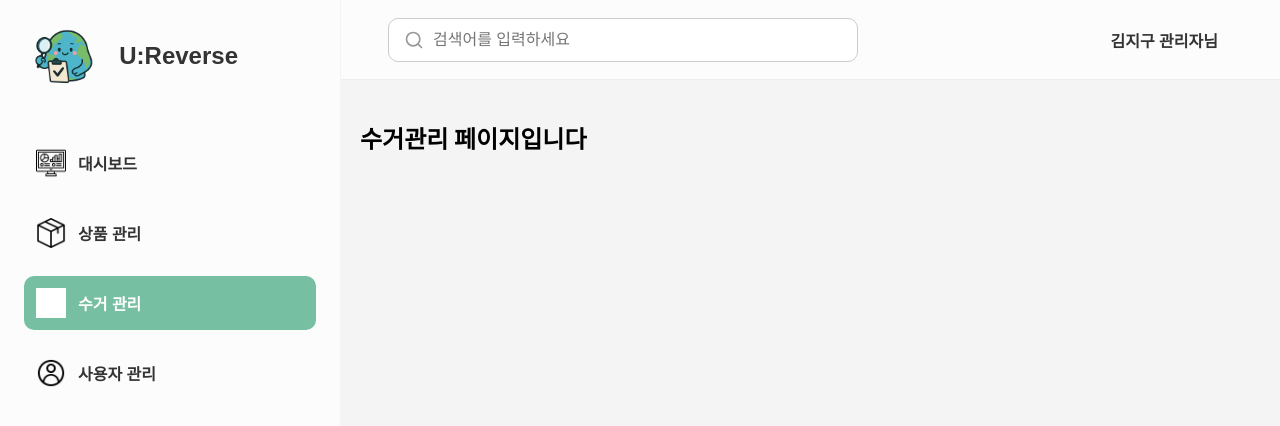
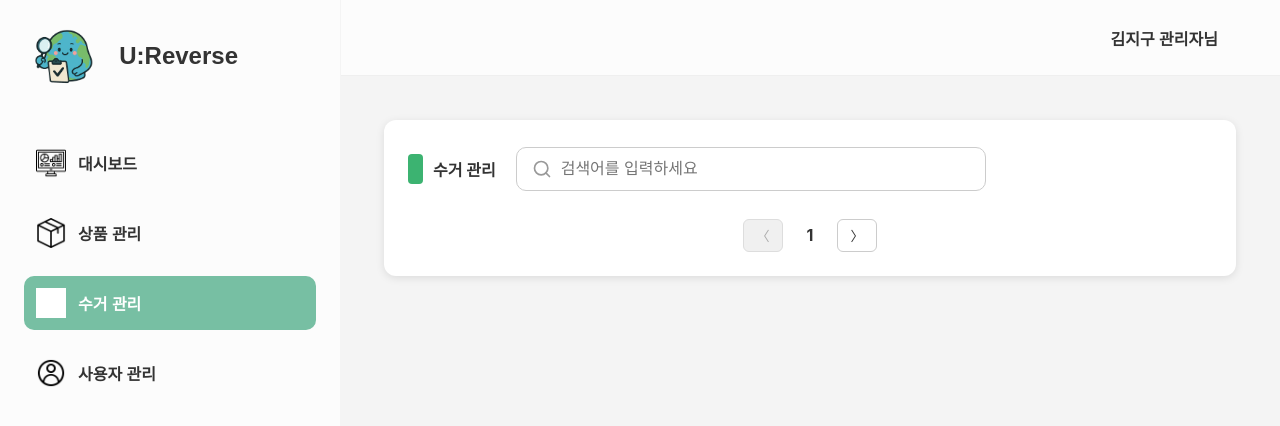
Before and after one commit to pingowl/UReverse-FE-corporate, a React (Create React App) app: page /admin/pickup in a window 1280 px wide. Shown: the top 426 px of the page. Built offline with nearby package versions, Linux system fonts and the light colour scheme; grey boxes are pictures that could not be loaded; a web font is replaced by a local one.

Commit message:
feat: 관리자 화면 수정중

```diff
--- /dev/null
+++ b/src/component/administrator/Pickup/Pickup.module.css
@@ -0,0 +1,41 @@
+/* ProductBox */
+.productBox {
+  background: white;
+  padding: 24px;
+  border-radius: 12px;
+  box-shadow: 0 2px 8px rgb(0 0 0 / 0.1);
+  margin-bottom: 24px;
+}
+
+.header {
+  display: flex;
+  align-items: center;
+  margin-bottom: 16px;
+}
+
+.leftHeader {
+  display: flex;
+  align-items: center;
+  margin-right:20px;
+}
+
+.tag {
+  width: 15px;
+  height: 30px;
+  background-color: #3cb371;
+  border-radius: 4px;
+  margin-right: 10px;
+}
+
+.titleTop {
+  font-size: 16px;
+  font-weight: bold;
+  color: #333;
+}
+
+.grid {
+  display: grid;
+  grid-template-columns: repeat(3, 1fr);
+  gap: 24px;
+  margin-bottom: 30px;
+}
--- a/src/component/administrator/Product/ProductBox.js
+++ b/src/component/administrator/Pickup/PickupBox.jsx
@@ -1,7 +1,7 @@
 import React, { useState } from 'react';
-import ProductItem from './ProductItem';
+import Search from '../../common/Search/Search';
 import Pagination from '../../common/Pagination/Pagination';
-import styles from './Product.module.css';
+import styles from './Pickup.module.css';
 
 // 예시 데이터
 const dummyProducts = [
@@ -57,7 +57,7 @@ const dummyProducts = [
 
 ];
 
-const ProductBox = () => {
+const PickupBox = () => {
   const [currentPage, setCurrentPage] = useState(1);
   const itemsPerPage = 6;
 
@@ -72,15 +72,16 @@ const ProductBox = () => {
       <div className={styles.header}>
         <div className={styles.leftHeader}>
           <div className={styles.tag} />
-          <h2 className={styles.titleTop}>상품 목록</h2>
+          <h2 className={styles.titleTop}>수거 관리</h2>
         </div>
+        <Search/>
       </div>
 
-      <div className={styles.grid}>
+      {/* <div className={styles.grid}>
         {currentItems.map((product) => (
           <ProductItem key={product.id} {...product} />
         ))}
-      </div>
+      </div> */}
 
        <Pagination
         currentPage={currentPage}
@@ -91,4 +92,4 @@ const ProductBox = () => {
   );
 };
 
-export default ProductBox;
+export default PickupBox;
--- a/src/component/administrator/Product/Product.module.css
+++ b/src/component/administrator/Product/Product.module.css
@@ -9,7 +9,6 @@
 
 .header {
   display: flex;
-  justify-content: space-between;
   align-items: center;
   margin-bottom: 16px;
 }
@@ -17,6 +16,7 @@
 .leftHeader {
   display: flex;
   align-items: center;
+  margin-right:20px;
 }
 
 .tag {
--- /dev/null
+++ b/src/component/administrator/Product/ProductBox.jsx
@@ -0,0 +1,96 @@
+import React, { useState } from 'react';
+import ProductItem from './ProductItem';
+import Search from '../../common/Search/Search';
+import Pagination from '../../common/Pagination/Pagination';
+import styles from './Product.module.css';
+
+// 예시 데이터
+const dummyProducts = [
+  {
+    id: 1,
+    image: 'https://cdn.hellodd.com/news/photo/201909/69577_craw1.jpg',
+    name: '상품 A',
+    price: 10000,
+    date: '2025-06-01',
+  },
+  {
+    id: 2,
+    image: 'https://flexible.img.hani.co.kr/flexible/normal/970/710/imgdb/original/2022/0107/20220107501703.jpg',
+    name: '상품 B',
+    price: 12000,
+    date: '2025-06-02',
+  },
+  {
+    id: 3,
+    image: '',
+    name: '상품 C',
+    price: 13000,
+    date: '2025-06-03',
+  },
+  {
+    id: 4,
+    image: '',
+    name: '상품 D',
+    price: 15000,
+    date: '2025-06-04',
+  },
+  {
+    id: 5,
+    image: '',
+    name: '상품 E',
+    price: 16000,
+    date: '2025-06-05',
+  },
+  {
+    id: 6,
+    image: '',
+    name: '상품 F',
+    price: 17000,
+    date: '2025-06-06',
+  },
+  {
+    id: 7,
+    image: '',
+    name: '상품 G',
+    price: 11000,
+    date: '2025-06-06',
+  },
+
+];
+
+const ProductBox = () => {
+  const [currentPage, setCurrentPage] = useState(1);
+  const itemsPerPage = 6;
+
+  const indexOfLast = currentPage * itemsPerPage;
+  const indexOfFirst = indexOfLast - itemsPerPage;
+  const currentItems = dummyProducts.slice(indexOfFirst, indexOfLast);
+
+  const totalPages = Math.ceil(dummyProducts.length / itemsPerPage);
+
+  return (
+    <div className={styles.productBox}>
+      <div className={styles.header}>
+        <div className={styles.leftHeader}>
+          <div className={styles.tag} />
+          <h2 className={styles.titleTop}>상품 목록</h2>
+        </div>
+        <Search/>
+      </div>
+
+      <div className={styles.grid}>
+        {currentItems.map((product) => (
+          <ProductItem key={product.id} {...product} />
+        ))}
+      </div>
+
+       <Pagination
+        currentPage={currentPage}
+        totalPages={totalPages}
+        onPageChange={setCurrentPage}
+      />
+    </div>
+  );
+};
+
+export default ProductBox;
--- a/src/component/common/Header/Header.jsx
+++ b/src/component/common/Header/Header.jsx
@@ -1,15 +1,12 @@
-import React, { useState } from 'react';
+import React from 'react';
 import styles from './Header.module.css';
-import Search from './Search';
 import UserDropdown from './UserDropdown';
 
 function Header({role}) {
-    const [isOpen, setIsOpen] = useState(false);
     const userName= '김지구'; //임의 설정
 
     return (
         <header className={styles.header}>
-            <Search />
             <UserDropdown userName={userName} role={role} />
         </header>
     );
--- a/src/component/common/Header/Header.module.css
+++ b/src/component/common/Header/Header.module.css
@@ -1,43 +1,12 @@
 /* 헤더(Header) */
 .header {
   display: flex;
-  justify-content: space-between;
+  justify-content:end;
   align-items: center;
   padding: 18px 48px;
   background-color: #fcfcfc;
   box-shadow: rgb(244, 244, 244) 1px 0px 0px inset,
               rgb(239, 239, 239) 0px -1px 0px inset;
-}
-
-/* 검색 바(Search) */
-.searchWrapper {
-  position: relative;
-  width: 400px;
-}
-
-.searchIcon {
-  position: absolute;
-  top: 50%;
-  left: 16px;
-  transform: translateY(-50%);
-  color: #999;
-  font-size: 20px;
-  pointer-events: none;
-}
-
-.input {
-  width: 100%;
-  padding: 12px 24px 12px 44px;
-  border: 1px solid #ccc;
-  border-radius: 10px;
-  font-size: 16px;
-  transition: border-color 0.3s ease;
-}
-
-.input:focus {
-  outline: none;
-  border-color: #1b75bc;
-  box-shadow: 0 0 5px rgba(27, 117, 188, 0.5);
 }
 
 /* 이름(UserDropdown) */
--- /dev/null
+++ b/src/component/common/Search/Seach.module.css
@@ -0,0 +1,30 @@
+/* 검색 바(Search) */
+.searchWrapper {
+  position: relative;
+  width: 400px;
+}
+
+.searchIcon {
+  position: absolute;
+  top: 50%;
+  left: 16px;
+  transform: translateY(-50%);
+  color: #999;
+  font-size: 20px;
+  pointer-events: none;
+}
+
+.input {
+  width: 100%;
+  padding: 12px 24px 12px 44px;
+  border: 1px solid #ccc;
+  border-radius: 10px;
+  font-size: 16px;
+  transition: border-color 0.3s ease;
+}
+
+.input:focus {
+  outline: none;
+  border-color: #1b75bc;
+  box-shadow: 0 0 5px rgba(27, 117, 188, 0.5);
+}
--- a/src/component/common/Header/Search.jsx
+++ b/src/component/common/Search/Search.jsx
@@ -1,6 +1,6 @@
 import React from 'react';
 import { FiSearch } from 'react-icons/fi';
-import styles from './Header.module.css';
+import styles from './Seach.module.css';
 
 const Search = () => {
   return (
--- a/src/pages/administrator/Pickup.jsx
+++ b/src/pages/administrator/Pickup.jsx
@@ -1,7 +1,15 @@
 import React from 'react';
+import PickupBox from '../../component/administrator/Pickup/PickupBox';
 
 const Pickup = () => {
-  return <h2>수거관리 페이지입니다</h2>;
+  return <div
+      style={{
+        padding: 24,
+        boxSizing: 'border-box',
+      }}
+    >
+      <PickupBox/>
+    </div>
 };
 
 export default Pickup;
```
Also changed, not shown: src/component/administrator/Product/ProductItem.jsx (renamed from src/component/administrator/Product/ProductItem.js).
